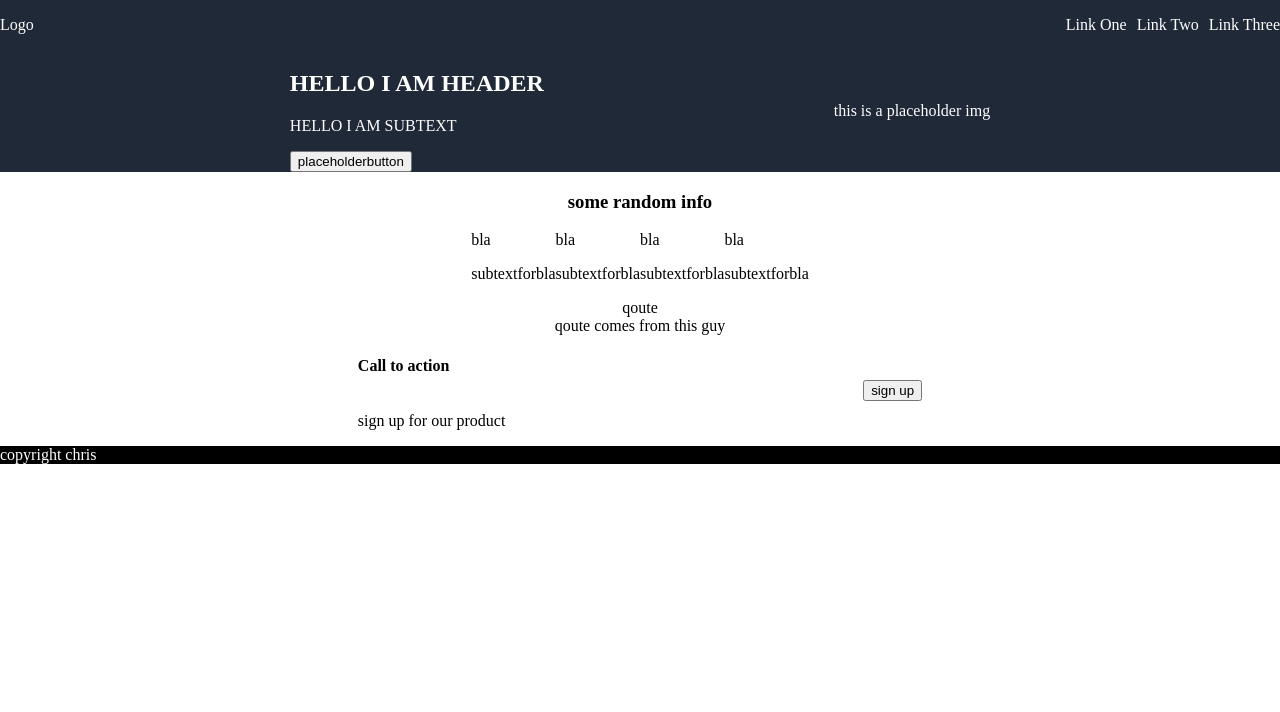
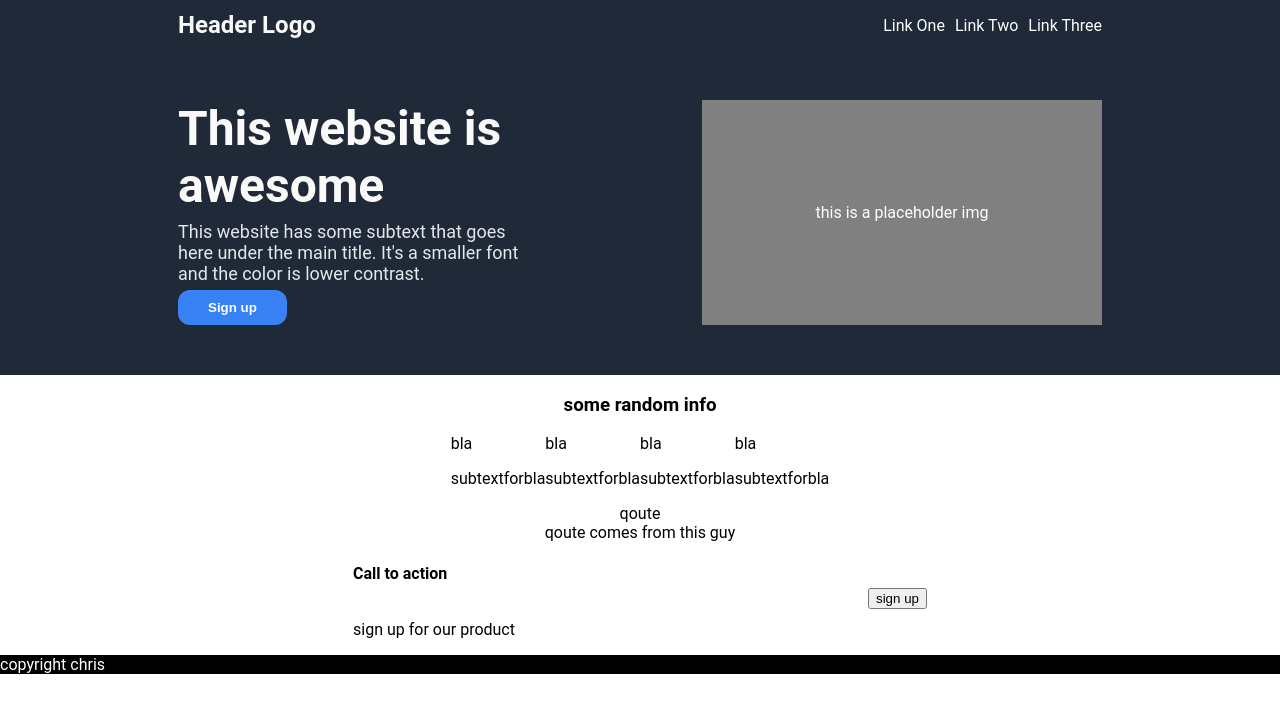
Before and after one commit to Chrisgth/landing-page, a plain HTML site: page index.html in a window 1280 px wide. Drawn offline with Linux system fonts and the light colour scheme.

Commit message:
Header and contentone complete

```diff
--- a/index.html
+++ b/index.html
@@ -6,21 +6,24 @@
         <title>Landing Page</title>
     </head>
     <body>
-        <div class="header">
-            <div class="logo">Logo</div>
-            <ul class="header-links">
-                <li>Link One</li>
-                <li>Link Two</li>
-                <li>Link Three</li>
-            </ul>
-        </div>
-        <div class="contentone">
-            <div class="subcontentone">
-                <h2>HELLO I AM HEADER</h2>
-                <p>HELLO I AM SUBTEXT</p>
-                <button>placeholderbutton</button>
+        <div style="background-color: #1F2937;">
+            <div class="header">
+                <div class="logo">Header Logo</div>
+                <div class="header-links">
+                    <a href="">Link One</a>
+                    <a href="">Link Two</a>
+                    <a href="">Link Three</a>
+                </div>
             </div>
-            <p id="imageplaceholder">this is a placeholder img</p>
+            <div class="contentone">
+                <div class="subcontentone">
+                    <h2>This website is awesome</h2>
+                    <p style="font-size: 18px; color: #E5E7EB; margin: 0;">This website has some subtext that goes here under the main title.
+                    It's a smaller font and the color is lower contrast.</p>
+                    <button id="signup">Sign up</button>
+                </div>
+                <p id="imageplaceholder">this is a placeholder img</p>
+            </div>
         </div>
         <div class="contenttwo">
             <h3>some random info</h3>
--- a/styles/styles.css
+++ b/styles/styles.css
@@ -1,9 +1,11 @@
+
 body{
     display: flex;
     flex-direction: column;
     margin: 0;
     justify-content: space-between;
     height: 100%;
+    font-family: Roboto, sans-serif;
 }
 .header{
     display:flex;
@@ -11,18 +13,25 @@ body{
     align-items: center;
     background-color: #1F2937;
     color: white;
+    height: 50px;
+    width: 80%;
+    margin: auto;
 }
 .header-links{
     display:flex;
     gap: 10px;
     list-style-type: none;
+    padding-right: 50px;
 }
 .contentone{
     display:flex;
-    justify-content: space-evenly;
-    align-items: center;
+    justify-content: space-between;
+    align-items: stretch;
     background-color: #1F2937;
     color: white;
+    height:325px;
+    width: 80%;
+    margin: auto;
 }
 .contenttwo{
     display: flex;
@@ -64,3 +73,54 @@ body{
     background-color: black;
     color:white;
 }
+
+h2{
+    font-size: 48px;
+    font-weight: bold;
+    color: #F9FAF8;
+    margin: 0;
+}
+
+.subcontentone{
+    width: 350px;
+    display: flex;
+    flex-direction: column;
+    justify-content: space-between;
+    margin-bottom: 50px;
+    margin-top: 50px;
+    padding-left: 50px;
+}
+#imageplaceholder{
+    background-color: gray;
+    align-self: stretch;
+    margin: 0;
+    line-height: 225px;
+    width: 400px;
+    margin-bottom: 50px;
+    margin-top: 50px;
+    text-align: center;
+    margin-right: 50px;
+}
+
+.logo{
+    padding-left: 50px;
+    font-size: 24px;
+    color: #F9FAF8;
+    font-weight: 700;
+}
+
+a:link,
+a:visited{
+    text-decoration: none;
+    color: white;
+}
+
+#signup{
+    width: fit-content;
+    background-color: #3882F6;
+    color:white;
+    border-radius: 12px;
+    border: 0;
+    padding: 10px 30px;
+    font-weight: 700;
+}
```
